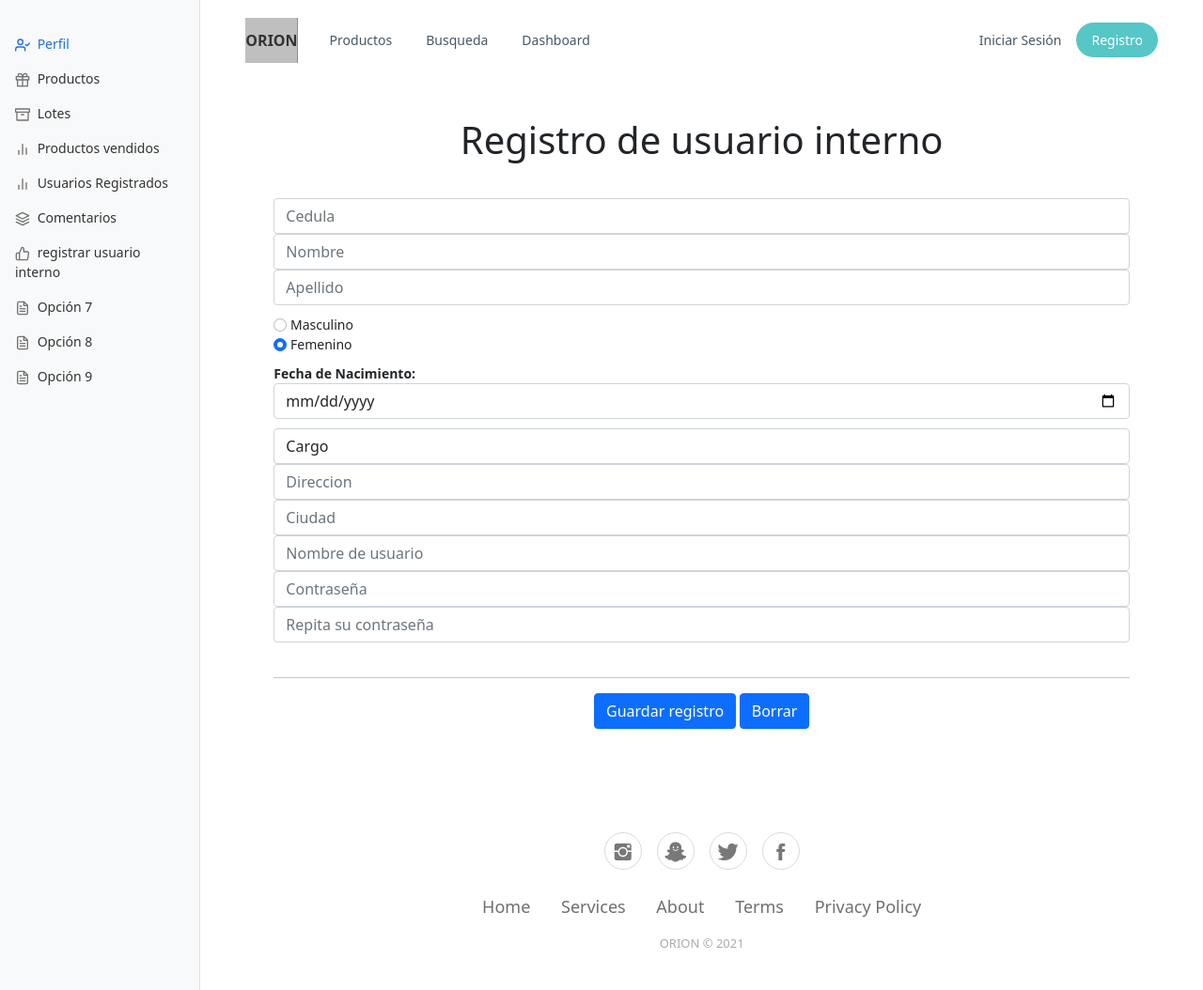
After one commit to mvitta/Hackaton, a Flask app: page /dashboardRegistrarUsuarioInterno in a window 1280 px wide. The commit adds this page. Shown: the whole page at 94% size. Run offline with Flask 2, Linux system fonts and the light colour scheme; some libraries are stand-ins or nearby versions; some web fonts are replaced.

Commit message:
validacion y formulario registro, usuario interno

```diff
--- a/App.py
+++ b/App.py
@@ -102,11 +102,14 @@ def dashboardUsuariosRegistrados():
         print(Error)
 
 
-
-
 @app.route('/dashboardComentariosUsuarios')
 def dashboardComentariosUsuarios():
     return render_template('dashboardComentariosUsuarios.html')
+
+
+@app.route('/dashboardRegistrarUsuarioInterno', methods=['POST', 'GET'])
+def dashboardRegistrarUsuarioInterno():
+    return render_template('dashboardRegistrarUsuarioInterno.html')
 
 
 @app.route('/producto/<string:id>', methods=['POST', 'GET'])
--- /dev/null
+++ b/static/js/validarRegistroUsuariosInterno.js
@@ -0,0 +1,195 @@
+const form = document.getElementById("formularioUsuarioInterno");
+
+const errorCedula = document.getElementById("msgCedula");
+const errorNombre = document.getElementById("msgNombre");
+const errorApellido = document.getElementById("msgApellido");
+const errorCiudad = document.getElementById("msgCiudad");
+const errorNombreUsuario = document.getElementById("msgNombreUsuario");
+const errorContra1 = document.getElementById("msgPass1");
+const errorContra2 = document.getElementById("msgPass2");
+const errorFechaNacimiento = document.getElementById("msgFechaNacimiento");
+const errorCargo = document.getElementById("msgCargo");
+
+
+function validarCedula(valor) {
+    if (valor.match(/^[0-9]+$/)) {
+        return true;
+    } else {
+        return false;
+    }
+}
+
+function validarNombre(valor) {
+    if (valor.match(/^[A-Za-z]+$/)) {
+        return true;
+    }
+    else {
+        return false;
+    }
+}
+
+function validarCiudad(valor) {
+    if (valor.match(/^[A-Za-z]+$/)) {
+        return true;
+    }
+    else {
+        return false;
+    }
+}
+
+function validarApellido(valor) {
+    if (valor.match(/^[A-Za-z]+$/)) {
+        return true;
+    }
+    else {
+        return false;
+    }
+}
+
+function validarCorreo(valor) {
+    if (valor.match(/^\w+([\.-]?\w+)*@\w+([\.-]?\w+)*(\.\w{2,3})+$/)) {
+        return true;
+    }
+    else {
+        return false;
+    }
+}
+
+function validarUsuario(valor) {
+    if (valor.match(/^[A-Za-z0-9]+$/)) {
+        return true;
+    }
+    else {
+        return false;
+    }
+}
+
+
+function validarContra1(valor) {
+    if (valor.match(/^(?=.*[a-z])(?=.*[A-Z])(?=.*\d)[^\W_]{8,}$/)) {
+        return true;
+    }
+    else {
+        return false;
+    }
+}
+
+function validarContra2(valor) {
+    if (valor.match(/^(?=.*[a-z])(?=.*[A-Z])(?=.*\d)[^\W_]{8,}$/)) {
+        return true;
+    }
+    else {
+        return false;
+    }
+}
+
+form.addEventListener('submit', (e) => {
+
+    let estado = "";
+    // datos
+    let datos = document.getElementsByClassName("form-control");
+    let sexo = document.getElementsByName("flexRadioDefault")
+
+
+    let cedula = datos[0].value;
+    let nombre = datos[1].value;
+    let apellido = datos[2].value;
+    let fechaNacimiento = datos[3].value;
+    let cargo = datos[4].value;
+    let direccion = datos[5].value;
+    let ciudad = datos[6].value;
+    let nombreUsuario = datos[7].value;
+    let contra1 = datos[8].value;
+    let contra2 = datos[9].value;
+
+    valorSexo = "";
+    for (let i = 0; i < sexo.length; i++) {
+        const element = sexo[i];
+        if (element.checked) {
+            valorSexo = element.value
+        }
+    }
+
+    // reinicio de errores
+    errorCedula.innerHTML = ""
+    errorNombre.innerHTML = ""
+    errorApellido.innerHTML = ""
+    errorCiudad.innerHTML = ""
+    errorNombreUsuario.innerHTML = ""
+    errorContra1.innerHTML = ""
+    errorContra2.innerHTML = ""
+    errorFechaNacimiento.innerHTML = ""
+    errorCargo.innerHTML = ""
+
+
+    if (!validarCedula(cedula)) {
+        errorCedula.innerHTML = "La cedula no es valida";
+    }
+    else {
+        estado += "OK";
+    }
+
+    if (!validarNombre(nombre)) {
+        errorNombre.innerHTML = "El nombre no es valido";
+    }
+    else {
+        estado += "OK";
+    }
+
+    if (!validarApellido(apellido)) {
+        errorApellido.innerHTML = "El apellido no es valido";
+    }
+    else {
+        estado += "OK";
+    }
+
+
+    if (fechaNacimiento == "") {
+        errorFechaNacimiento.innerHTML = "Debe ingresar una fecha valida";
+    } else {
+        estado += "OK";
+    }
+
+    if (!validarCiudad(ciudad)) {
+        errorCiudad.innerHTML = "la ciudad no es valida";
+    }
+    else {
+        estado += "OK";
+    }
+
+    if (!validarUsuario(nombreUsuario)) {
+        errorNombreUsuario.innerHTML = "el nombre de usuario no es valido";
+    }
+    else {
+        estado += "OK";
+    }
+
+    if (!validarContra1(contra1)) {
+        errorContra1.innerHTML = "La Contraseña no es valida";
+    }
+    else {
+        estado += "OK";
+    }
+
+    if (cargo == "Cargo") {
+        errorCargo.innerHTML = "Debes selecionar un cargo";
+    } else {
+        estado += "OK";
+    }
+
+    if (estado == "OKOKOKOKOKOKOKOK") {
+        if (contra1 == contra2) {
+            estado += "OK";
+        }
+        else {
+            errorContra2.innerHTML = "Las Contrasena no coinciden"
+        }
+    }
+    console.log(estado);
+    // console.log(cedula, nombre, apellido, fechaNacimiento, cargo, direccion, ciudad, nombreUsuario, contra1, contra2, valorSexo)
+
+    if (estado != "OKOKOKOKOKOKOKOKOK") {
+        e.preventDefault();
+    }
+
+});
--- a/templates/base.html
+++ b/templates/base.html
@@ -26,8 +26,7 @@
                 <ul class="navbar-nav me-auto">
                     <li class="nav-item"><a class="nav-link" href="/productos">Productos</a></li>
                     <li class="nav-item"><a class="nav-link" href="/busqueda">Busqueda</a></li>
-                    <li class="nav-item"><a class="nav-link"
-                            href="{{url_for('dashboardProductos')}}">Dashboard</a></li>
+                    <li class="nav-item"><a class="nav-link" href="{{url_for('dashboardProductos')}}">Dashboard</a></li>
                 </ul><span class="navbar-text actions"> <a class="login" href="{{url_for('login')}}">Iniciar
                         Sesión</a></span>
                 <span class="navbar-text actions"><a class="btn btn-light action-button" role="button"
@@ -53,8 +52,8 @@
         </ul>
         <p class="copyright">ORION © 2021</p>
     </footer>
+
     <script src="{{ url_for('static', filename='bootstrap/js/bootstrap.min.js') }}"></script>
-    <script type="text/javascript" src="{{ url_for('static', filename='js/validarRegistro.js' ) }}"></script>
     <script src="js/bootstrap.bundle.min.js"></script>
     <script src="js/feather.min.js"></script>
     <script src="js/Chart.min.js"></script>
--- a/templates/dashboardComentariosUsuarios.html
+++ b/templates/dashboardComentariosUsuarios.html
@@ -57,9 +57,9 @@
                     </ul>
                     <ul class="nav flex-column mb-2">
                         <li class="nav-item">
-                            <a class="nav-link" href="#">
+                            <a class="nav-link" href="{{url_for('dashboardRegistrarUsuarioInterno')}}">
                                 <span data-feather="thumbs-up"></span>
-                                Opción 6
+                                registrar usuario interno
                             </a>
                         </li>
                         <li class="nav-item">
--- a/templates/dashboardLotes.html
+++ b/templates/dashboardLotes.html
@@ -57,9 +57,9 @@
                     </ul>
                     <ul class="nav flex-column mb-2">
                         <li class="nav-item">
-                            <a class="nav-link" href="#">
+                            <a class="nav-link" href="{{url_for('dashboardRegistrarUsuarioInterno')}}">
                                 <span data-feather="thumbs-up"></span>
-                                Opción 6
+                                registrar usuario interno
                             </a>
                         </li>
                         <li class="nav-item">
--- a/templates/dashboardProducto.html
+++ b/templates/dashboardProducto.html
@@ -57,9 +57,9 @@
           </ul>
           <ul class="nav flex-column mb-2">
             <li class="nav-item">
-              <a class="nav-link" href="#">
+              <a class="nav-link" href="{{url_for('dashboardRegistrarUsuarioInterno')}}">
                 <span data-feather="thumbs-up"></span>
-                Opción 6
+                registrar usuario interno
               </a>
             </li>
             <li class="nav-item">
--- a/templates/dashboardProductosVendidos.html
+++ b/templates/dashboardProductosVendidos.html
@@ -57,9 +57,9 @@
                     </ul>
                     <ul class="nav flex-column mb-2">
                         <li class="nav-item">
-                            <a class="nav-link" href="#">
+                            <a class="nav-link" href="{{url_for('dashboardRegistrarUsuarioInterno')}}">
                                 <span data-feather="thumbs-up"></span>
-                                Opción 6
+                                registrar usuario interno
                             </a>
                         </li>
                         <li class="nav-item">
--- /dev/null
+++ b/templates/dashboardRegistrarUsuarioInterno.html
@@ -0,0 +1,189 @@
+<!DOCTYPE html>
+<html lang="es">
+
+<head>
+    <meta charset="UTF-8">
+    <meta http-equiv="X-UA-Compatible" content="IE=edge">
+    <meta name="viewport" content="width=device-width, initial-scale=1.0">
+    <title>Registro de usuario internos</title>
+</head>
+
+<body>
+    <!--Cuerpo-->
+    <div class="container-fluid">
+        <div class="row">
+            <!--Sidebar-->
+            <nav id="sidebarMenu" class="col-md-3 col-lg-2 d-md-block bg-light sidebar collapse">
+                <div class="position-sticky pt-3">
+                    <ul class="nav flex-column">
+                        <li class="nav-item">
+                            <a class="nav-link active" aria-current="page" href="#">
+                                <span data-feather="user-check"></span>
+                                Perfil
+                            </a>
+                        </li>
+                        <li class="nav-item">
+                            <a class="nav-link" href="{{url_for('dashboardProductos')}}">
+                                <span data-feather="gift"></span>
+                                Productos
+                            </a>
+                        </li>
+                        <li class="nav-item">
+                            <a class="nav-link" href="{{url_for('dashboardLotes')}}">
+                                <span data-feather="archive"></span>
+                                Lotes
+                            </a>
+                        </li>
+                        <li class="nav-item">
+                            <a class="nav-link" href="{{url_for('dashboardProductosVendidos')}}">
+                                <span data-feather="bar-chart-2"></span>
+                                Productos vendidos
+                            </a>
+                        </li>
+                        <li class="nav-item">
+                            <a class="nav-link" href="{{url_for('dashboardUsuariosRegistrados')}}">
+                                <span data-feather="bar-chart-2"></span>
+                                Usuarios Registrados
+                            </a>
+                        </li>
+                        <li class="nav-item">
+                            <a class="nav-link" href="{{url_for('dashboardComentariosUsuarios')}}">
+                                <span data-feather="layers"></span>
+                                Comentarios
+                            </a>
+                        </li>
+                    </ul>
+                    <ul class="nav flex-column mb-2">
+                        <li class="nav-item">
+                            <a class="nav-link" href="{{url_for('dashboardRegistrarUsuarioInterno')}}">
+                                <span data-feather="thumbs-up"></span>
+                                registrar usuario interno
+                            </a>
+                        </li>
+                        <li class="nav-item">
+                            <a class="nav-link" href="#">
+                                <span data-feather="file-text"></span>
+                                Opción 7
+                            </a>
+                        </li>
+                        <li class="nav-item">
+                            <a class="nav-link" href="#">
+                                <span data-feather="file-text"></span>
+                                Opción 8
+                            </a>
+                        </li>
+                        <li class="nav-item">
+                            <a class="nav-link" href="#">
+                                <span data-feather="file-text"></span>
+                                Opción 9
+                            </a>
+                        </li>
+                    </ul>
+                </div>
+            </nav>
+            <!--Fin del Sidebar-->
+            <!-- Cuerpo -->
+            <main class="col-md-9 ms-sm-auto col-lg-10 px-md-4">
+                {% extends "base.html" %}
+                {% block content %}
+                <div id="tituloRegistroUsuario">
+                    <h1>Registro de usuario interno</h1>
+                </div>
+                <div class=" container-md" style="margin-bottom: 40px; border-radius: 30px;">
+                    <div id="contenedorFormulario">
+                        <form id="formularioUsuarioInterno" method="post">
+                            <span>
+                                <input class="form-control" type="text" placeholder="Cedula" name="Cedula" />
+                            </span>
+                            <div id="msgCedula" class="mensaje">
+                            </div>
+                            <span class="incorrecto">
+                                <input class="form-control" type="text" placeholder="Nombre" name="Nombre" />
+                            </span>
+                            <div id="msgNombre" class="mensaje">
+                            </div>
+                            <span>
+                                <input class="form-control" type="text" placeholder="Apellido" name="Apellido" />
+                            </span>
+                            <div id="msgApellido" class="mensaje">
+                            </div>
+                            <div style="margin-top: 10px; margin-bottom: 10px;">
+                                <div>
+                                    <input class="form-check-input" type="radio" name="flexRadioDefault"
+                                        id="flexRadioDefault1" value="Masculino">
+                                    <label class="form-check-label" for="flexRadioDefault1">
+                                        Masculino
+                                    </label>
+                                </div>
+                                <div>
+                                    <input class="form-check-input" type="radio" name="flexRadioDefault"
+                                        id="flexRadioDefault2" checked value="Femenino">
+                                    <label class="form-check-label" for="flexRadioDefault2">
+                                        Femenino
+                                    </label>
+                                </div>
+                            </div>
+                            <div>
+                                <strong><label for="">Fecha de Nacimiento: </label></strong><br><input
+                                    class="form-control" type="date" style="margin-bottom: 10px;" name="fecha">
+                            </div>
+                            <div id="msgFechaNacimiento" class="mensaje">
+                            </div>
+
+                            <select class="form-control" aria-label=".form-select-lg example">
+                                <option selected>Cargo</option>
+                                <option value="Analista de servicio">Analista de servicio</option>
+                                <option value="Coordinador de servicio">Coordinador de servicio</option>
+                                <option value="Gerente de cobranza">Gerente de cobranza</option>
+                                <option value="Analista de suministros">Analista de suministros</option>
+                            </select>
+                            <div id="msgCargo" class="mensaje">
+                            </div>
+
+                            <div>
+                                <input class="form-control" type="text" placeholder="Direccion" name="direccion">
+                            </div>
+
+                            <div>
+                                <input class="form-control" type="text" placeholder="Ciudad" name="ciudad">
+                            </div>
+                            <div id="msgCiudad" class="mensaje">
+                            </div>
+
+                            <div>
+                                <input class="form-control" type="text" placeholder="Nombre de usuario"
+                                    name="nombreUsuario">
+                            </div>
+                            <div id="msgNombreUsuario" class="mensaje">
+                            </div>
+
+                            <span>
+                                <input class="form-control" type="password" placeholder="Contraseña" name="Contra" />
+                            </span>
+                            <div id="msgPass1" class="mensaje">
+                            </div>
+                            <span>
+                                <input class="form-control" type="password" placeholder="Repita su contraseña"
+                                    name="ContraRepetida" />
+                            </span>
+
+                            <div id="msgPass2" class="mensaje">
+                            </div>
+                            <br>
+                            <hr>
+                            <div style="text-align: center;">
+                                <button type="submit" class="btn btn-primary">Guardar registro</button>
+                                <button type="reset" class="btn btn-primary">Borrar</button>
+                            </div>
+                        </form>
+                    </div>
+                </div>
+                <script type="text/javascript"
+                    src="{{ url_for('static', filename='js/validarRegistroUsuariosInterno.js') }}"></script>
+                {% endblock %}
+            </main>
+        </div>
+    </div>
+</body>
+
+</html>
--- a/templates/dashboardUsuariosRegistrados.html
+++ b/templates/dashboardUsuariosRegistrados.html
@@ -57,9 +57,9 @@
                     </ul>
                     <ul class="nav flex-column mb-2">
                         <li class="nav-item">
-                            <a class="nav-link" href="#">
+                            <a class="nav-link" href="{{url_for('dashboardRegistrarUsuarioInterno')}}">
                                 <span data-feather="thumbs-up"></span>
-                                Opción 6
+                                registrar usuario interno
                             </a>
                         </li>
                         <li class="nav-item">
--- a/templates/registro.html
+++ b/templates/registro.html
@@ -92,4 +92,5 @@
         </form>
     </div>
 </div>
+<script type="text/javascript" src="{{ url_for('static', filename='js/validarRegistro.js' ) }}"></script>
 {% endblock %}
```
Also changed, not shown: orion_db.db.
